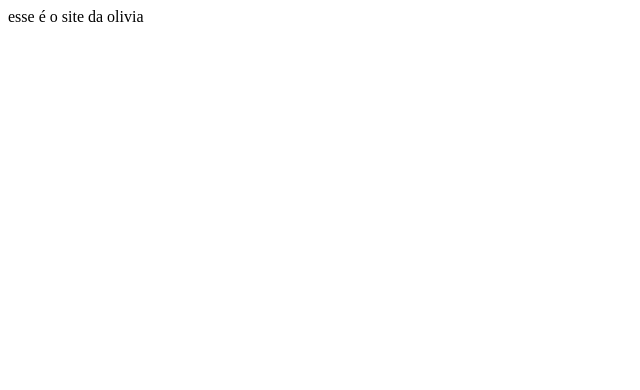
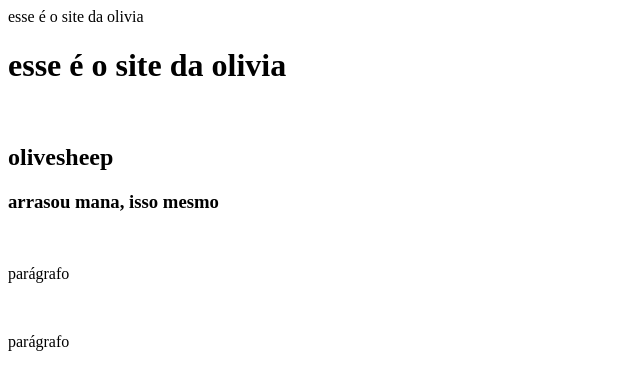
Before and after one commit to olivesshep/1mcoliviapcsite, a plain HTML site: page index.html in a window 1280 px wide. Shown: the whole page, without its empty margins (0-640 px from the left). Drawn offline with Linux system fonts and the light colour scheme.

Commit message:
atualização

```diff
--- a/index.html
+++ b/index.html
@@ -1 +1,19 @@
 esse é o site da olivia
+<!DOCTYPE HTML>
+<html lang="pt-br">
+ <head>
+  <title> esse é o site da olivia</title>
+ </head>
+
+ <body>
+  <h1> esse é o site da olivia </h1>
+  <br>
+  <h2> olivesheep </h2>
+  <h3> arrasou mana, isso mesmo </h3>
+  <br>
+  <p> parágrafo </p>
+  <br>
+  <p> parágrafo </p>
+ </body>
+
+ </html>
```
